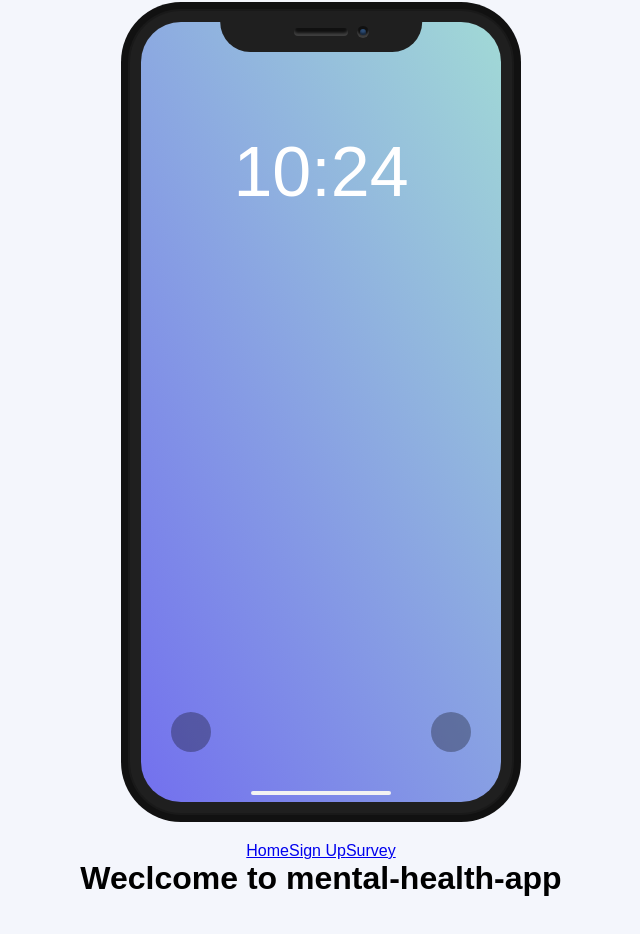
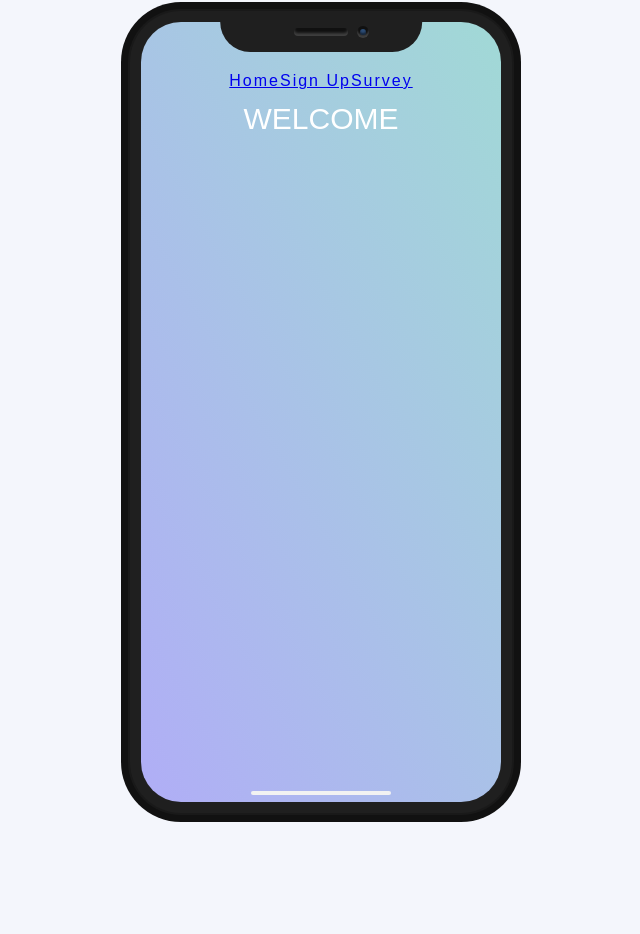
Before and after one commit to MrDrops/project2-support-buddy-front, a React (Create React App) app in the folder mental-health-app/: page / in a window 1280 px wide. Shown: the part 98-1032 px from the top of the page, without its empty margins (319-959 px from the left). Built offline with nearby package versions, Linux system fonts and the light colour scheme.

Commit message:
updates from aleks

```diff
--- a/mental-health-app/src/App.css
+++ b/mental-health-app/src/App.css
@@ -19,6 +19,13 @@ padding: 0;
   padding: 8px;
   box-sizing: border-box;
   border-radius: 15px;
+}
+
+.Nav {
+  padding: 50px;
+  letter-spacing: 2px;
+  border-spacing: 10px;
+
 }
 
 .title  {
--- a/mental-health-app/src/App.js
+++ b/mental-health-app/src/App.js
@@ -7,8 +7,6 @@ import Home from "./components/Home";
 import Survey from './components/Survey';
 import "./App.scss"
 
-
-
 function App() {
   return (
 
@@ -17,16 +15,13 @@ function App() {
       <div class="iphone-x">
         <i>Speaker</i>
         <b>Camera</b>
-        <s>10:24</s>
-
-        <span>Left action button</span>
-        <span>Right action button</span>
-      </div>
+        <s>WELCOME</s>
 
         <div className="Nav">
           <Link to="/">Home</Link>
           <Link to="/form">Sign Up</Link>
           <Link to="/survey">Survey</Link>
+
 
         </div>
 
@@ -35,6 +30,7 @@ function App() {
           <Route path='/form' element={<Form/>}/>
           <Route path='/survey' element={<Survey/>}/>
           </Routes>
+      </div>
 
     </div>
 
--- a/mental-health-app/src/App.scss
+++ b/mental-health-app/src/App.scss
@@ -4,7 +4,6 @@ body {
     background: #f4f6fc;
 
     &:after {
-      content: 'MENTAL HEALTH';
       position: absolute;
       top: 0;
       right: 0;
@@ -21,7 +20,7 @@ body {
     width: 360px;
     height: 780px;
     background-color: #7371ee;
-    background-image: linear-gradient(60deg, #7371ee 1%,#a1d9d6 100%);
+    background-image: linear-gradient(60deg, #b0aef6 1%,#a1d9d6 100%);
     border-radius: 40px;
     box-shadow: 0px 0px 0px 11px #1f1f1f, 0px 0px 0px 13px #191919, 0px 0px 0px 20px #111;
 
@@ -106,9 +105,9 @@ body {
       text-align: center;
       text-decoration: none;
       width: 100%;
-      font-size: 70px;
+      font-size: 30px;
       font-weight: 100;
-      padding-top: 60px;
+      padding-top: 30px;
     }
 
     // action buttons
--- a/mental-health-app/src/components/Home.js
+++ b/mental-health-app/src/components/Home.js
@@ -2,10 +2,7 @@ import React from "react"
 
 function Home () {
     return (
-        <div>
-            <h1>Weclcome to mental-health-app
-                </h1>
-            </div>
+       <div></div>
     )
 }
 
```
Lines whose indentation alone changed are shown as unchanged.
